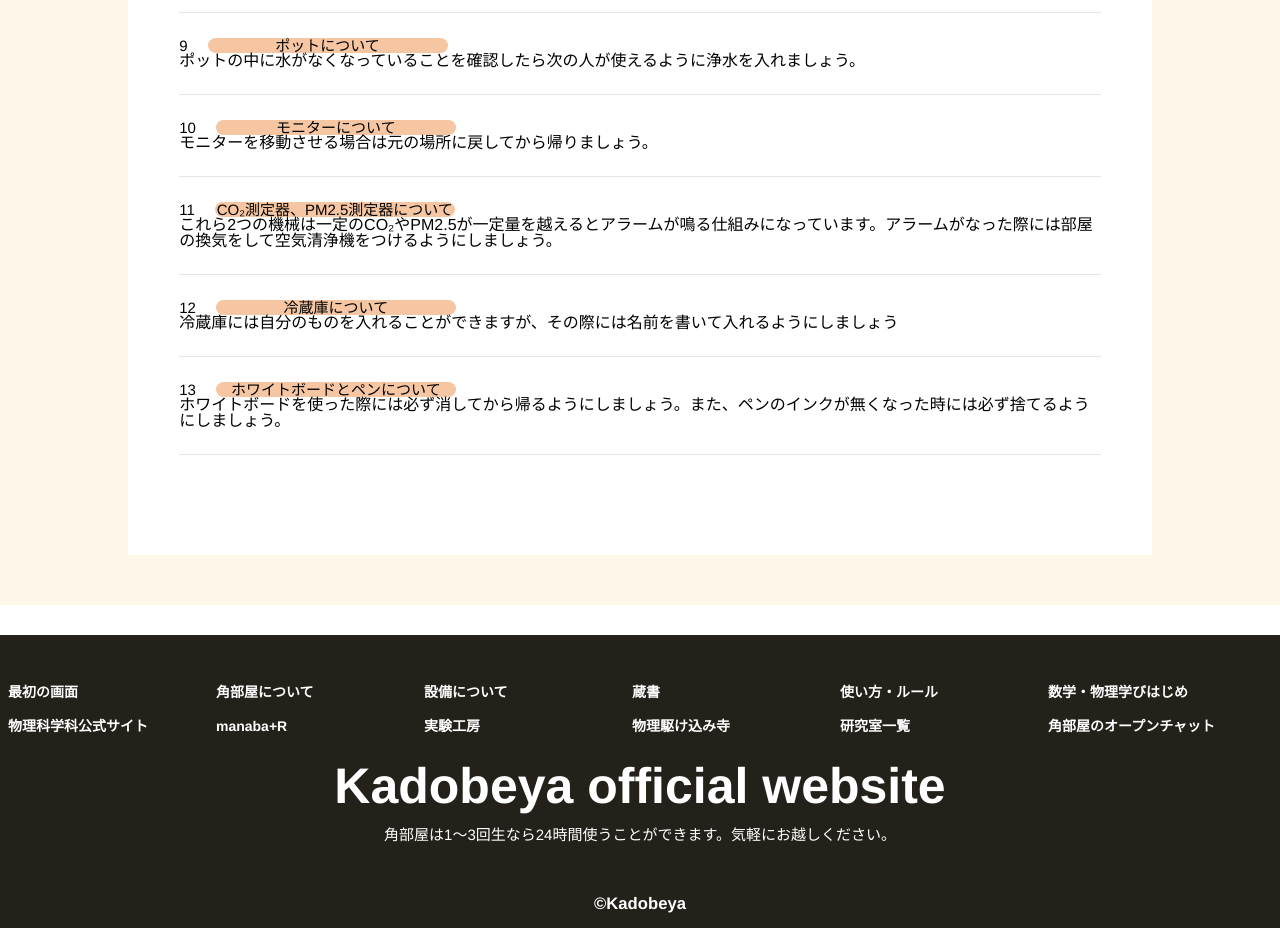
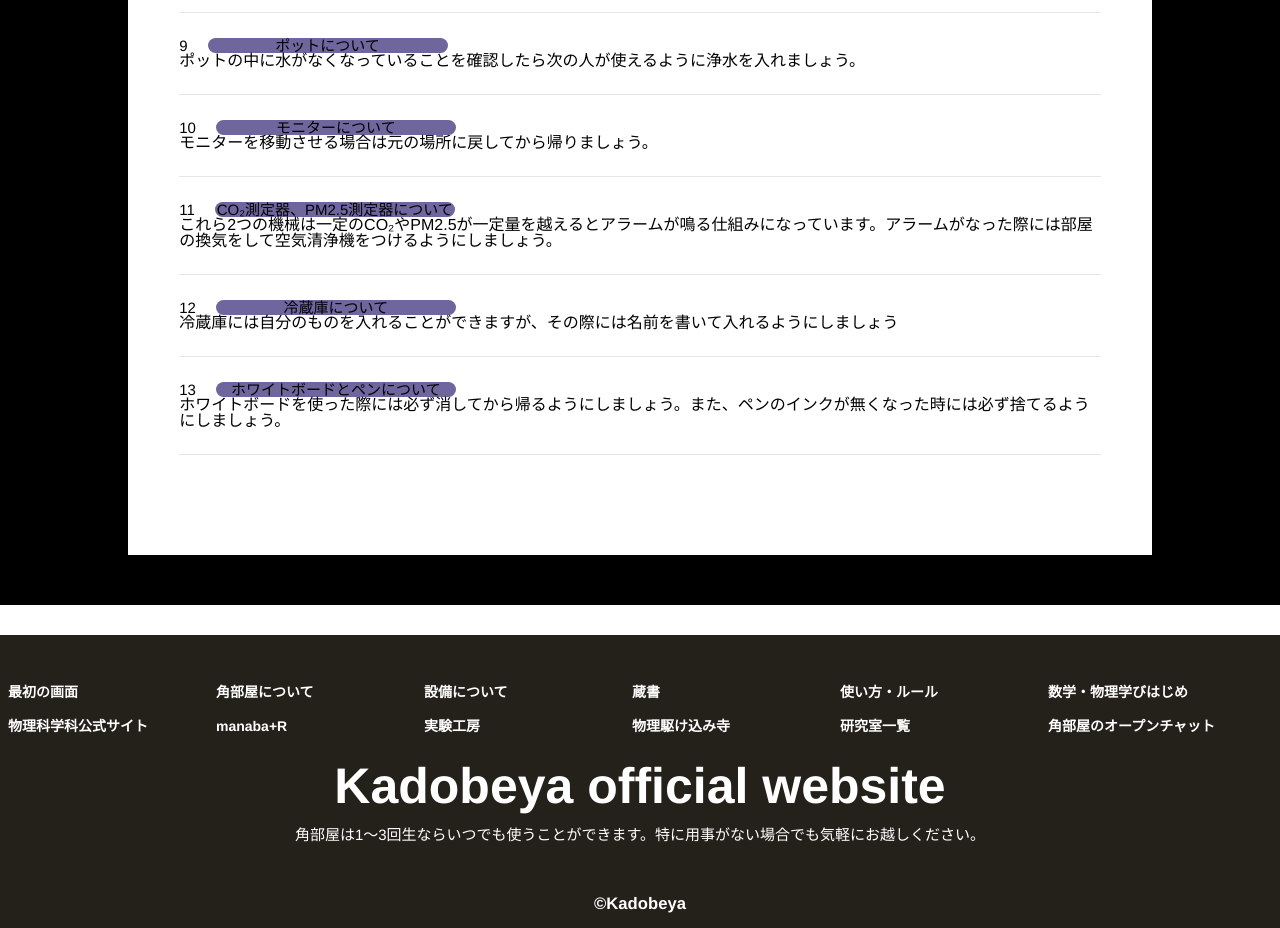
Before and after one commit to mimizuchan/Kadobeya, a plain HTML site: page access.html in a window 1280 px wide. Shown: the part 1700-2628 px from the top of the page. Drawn offline with Linux system fonts and the light colour scheme; a script that the page names is missing.

Commit message:
文言修正

```diff
--- a/access.html
+++ b/access.html
@@ -169,7 +169,7 @@
             </nav>
         </nav>
         <p class="footer-name">Kadobeya official website</p>
-        <p class="footer-time">角部屋は1〜3回生なら24時間使うことができます。気軽にお越しください。</p>
+        <p class="footer-time">角部屋は1〜3回生ならいつでも使うことができます。特に用事がない場合でも気軽にお越しください。</p>
         <p class="copyright"><small>&copy;Kadobeya</small></p>
     </footer>
 </body>
--- a/css_v2/index.css
+++ b/css_v2/index.css
@@ -37,7 +37,7 @@
 
 .news {
   padding: 50px 0;
-  background: #FFF7EA;
+  background: #000000;
   }
 
 
@@ -83,7 +83,7 @@
   }
 
   .news_item {
-  background: #F6C6A2;
+  background: #6e669c;
   border-radius: 14px;
   width: 16em;
   /* 親要素の文字サイズを基準 */
```
Also changed, not shown: books-detail.html (+1 -1 lines), books.html (+1 -1 lines), common.html (+1 -1 lines), concept.html (+1 -1 lines), equipment.html (+1 -1 lines), index.html (+2 -2 lines), urabeya.html (+2 -2 lines).
